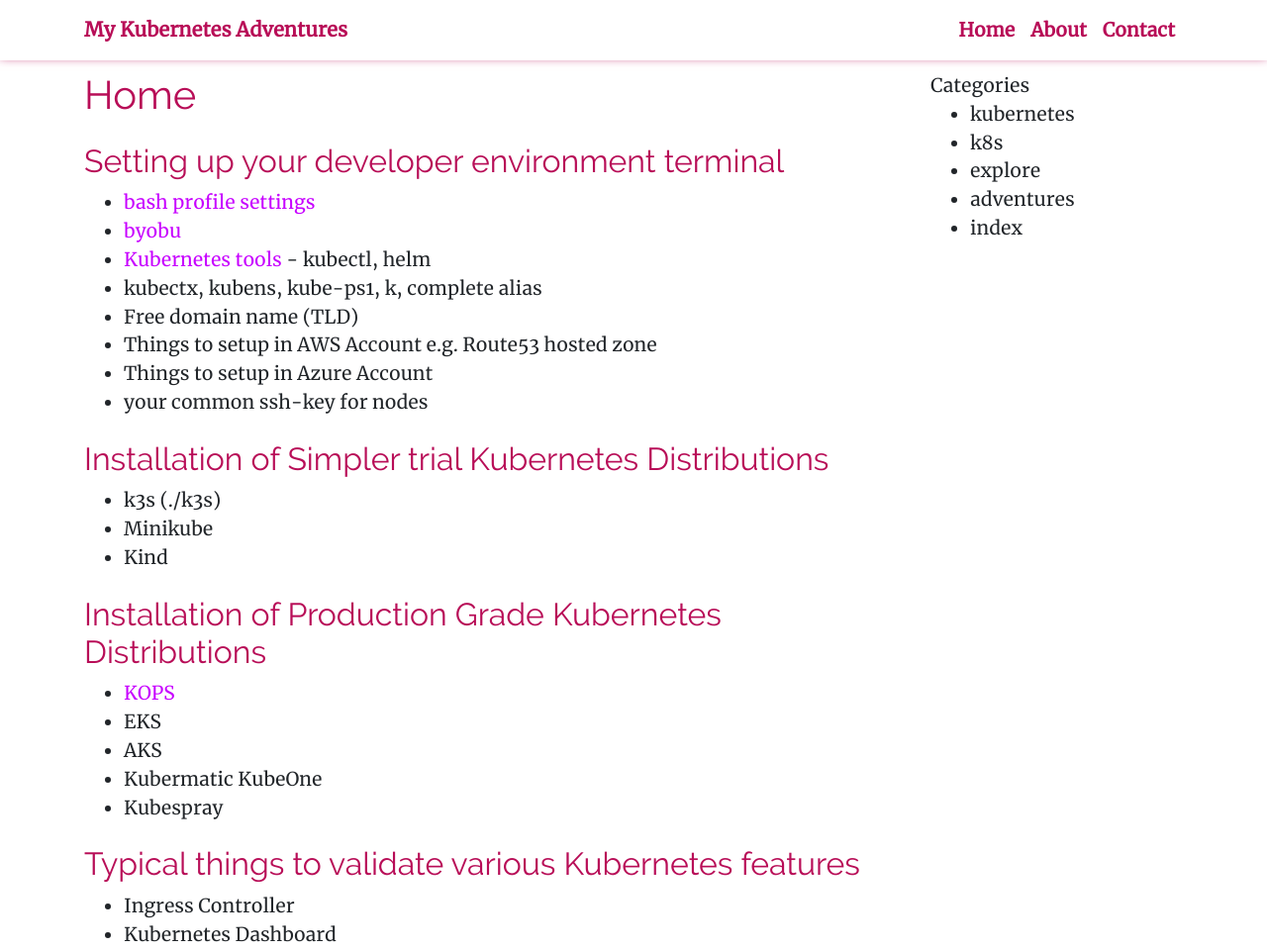
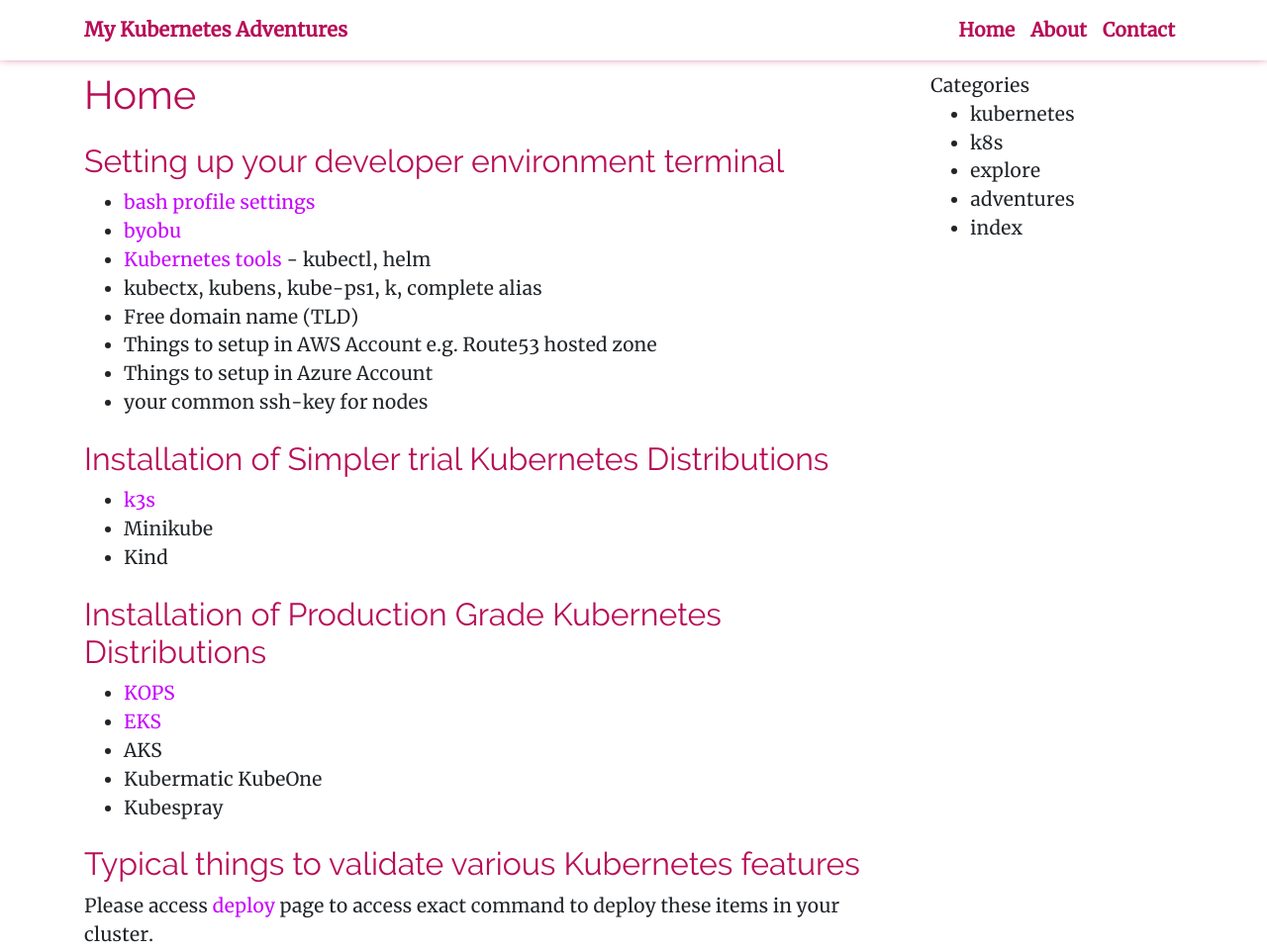
Before and after one commit to dharapvj/k8s-adventure, an Eleventy site: page src/index.md in a window 1280 px wide. Shown: the top 961 px of the page at 99% size. Built offline with nearby package versions, Linux system fonts and the light colour scheme; Eleventy itself is replaced by a stand-in of ours; files that its build step writes are made by us from their sources; what @toycode/markdown-it-class, markdown-it-attrs, markdown-it-multicolumn would draw is missing.

Commit message:
Added eks link in main page

```diff
--- a/src/index.md
+++ b/src/index.md
@@ -19,26 +19,27 @@
 * your common ssh-key for nodes
 
 ## Installation of Simpler trial Kubernetes Distributions
-* k3s (./k3s)
+* [k3s](./k3s)
 * Minikube
 * Kind
 
 ## Installation of Production Grade Kubernetes Distributions
 * [KOPS](./kops)
-* EKS
+* [EKS](./eks)
 * AKS
 * Kubermatic KubeOne
 * Kubespray
 
 ## Typical things to validate various Kubernetes features
+
+Please access [deploy](./deploy) page to access exact command to deploy these items in your cluster.
+
 * Ingress Controller
 * Kubernetes Dashboard
 * Monitoring
 * podinfo deployment
 * Autoscaling testing (both HPA and cluster)
 * Storage testing
-
-Please access [deploy](./deploy) page to access exact command to deploy these items in your cluster.
 
 ## Installation of Multi-cluster Managers
 * Kubermatic Kubernetes Platform (kkp)
```
